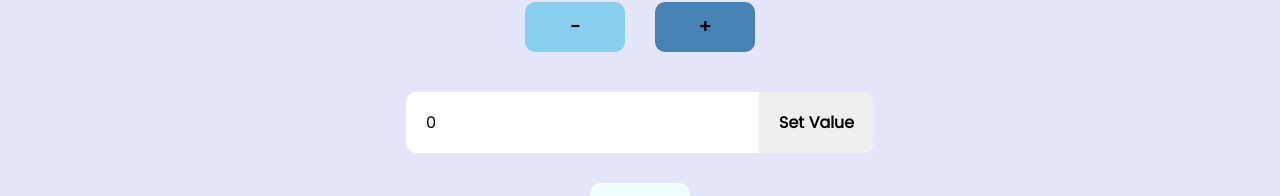
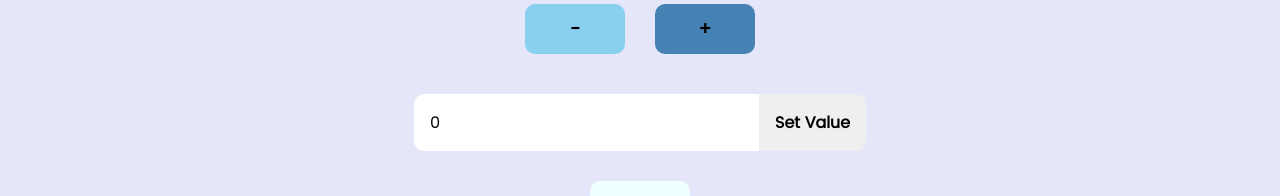
Before and after one commit to AccoladesIO/Counter-App-with-Vue-, a Vue app: page /counter in a window 1280 px wide. Shown: the part 355-551 px from the top of the page. Built offline with nearby package versions, Linux system fonts and the light colour scheme.

Commit message:
ref: added light mode - dark mode toggle

```diff
--- a/src/components/CounterApp.vue
+++ b/src/components/CounterApp.vue
@@ -111,7 +111,7 @@
     }
     input{
       border: none;
-      padding: 18px 20px;
+      padding: 16px 16px;
       margin: 20px 0 20px 0;
       font-family: primaryFont;
       font-size: 16px;
```
